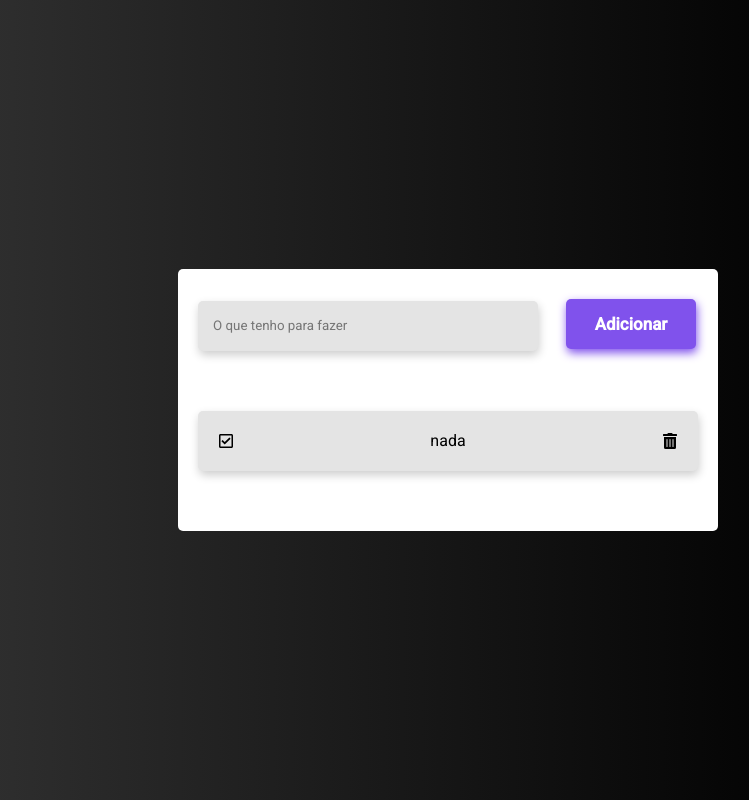
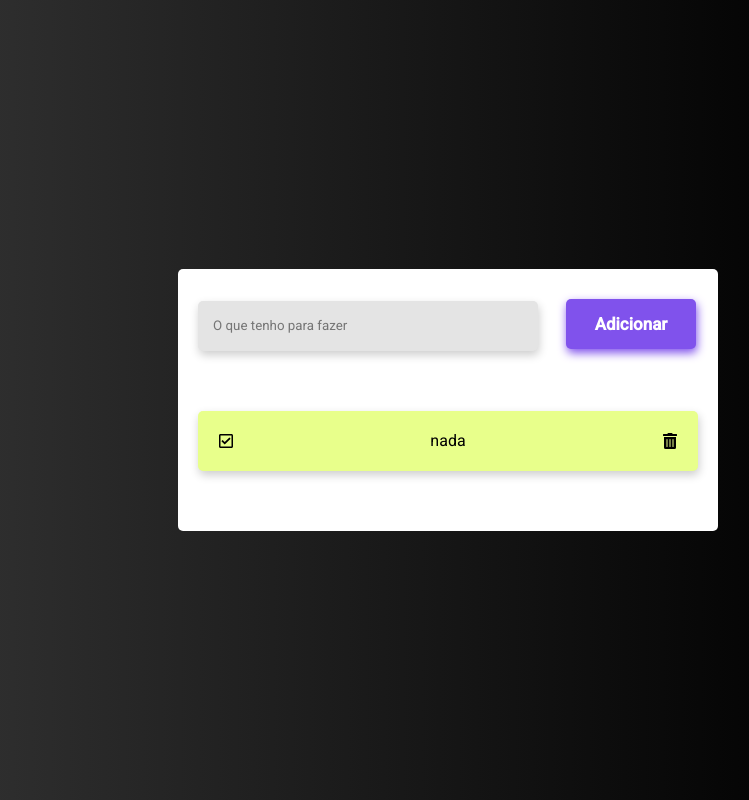
Before and after one commit to 011Jorge/to-do-list, a React (Vite) app: page / in a window 1280 px wide. Shown: the whole page, without its empty margins (192-941 px from the left). Built offline with nearby package versions, Linux system fonts and the light colour scheme.

Commit message:
:lipstick: Changing color of completed tasks

```diff
--- a/src/App.jsx
+++ b/src/App.jsx
@@ -6,7 +6,9 @@ import { FaTrashAlt, FaRegCheckSquare } from "react-icons/fa";
 import { Container, ContainerItems, Input, Button, ListItems } from "./styles";
 
 function App() {
-  const [list, setList] = useState([{ id: uuid(), task: "nada" }]);
+  const [list, setList] = useState([
+    { id: uuid(), task: "nada", finished: true },
+  ]);
   const [task, setTask] = useState("");
 
   function writingTask(e) {
@@ -14,7 +16,15 @@ function App() {
   }
 
   function addTask() {
-    setList([...list, { id: uuid(), task }]);
+    setList([...list, { id: uuid(), task, finished: false }]);
+  }
+
+  function finishTask(id) {
+    const newList = list.map((item) =>
+      item.id === id ? { ...item, finished: !item.finished } : item
+    );
+
+    setList(newList);
   }
 
   return (
@@ -24,9 +34,9 @@ function App() {
         <Button onClick={addTask}>Adicionar</Button>
         <ul>
           {list.map((item) => (
-            <ListItems>
-              <FaRegCheckSquare />
-              <li key={item.id}>{item.task}</li>
+            <ListItems isFinished={item.finished} key={item.id}>
+              <FaRegCheckSquare onClick={() => finishTask(item.id)} />
+              <li>{item.task}</li>
               <FaTrashAlt />
             </ListItems>
           ))}
--- a/src/styles.js
+++ b/src/styles.js
@@ -53,7 +53,7 @@ export const ListItems = styled.div`
 
   width: 500px;
   height: 60px;
-  background: #e4e4e4;
+  background: ${(props) => (props.isFinished ? "#E8FF8B" : "#E4E4E4")};
   box-shadow: 1px 4px 10px rgba(0, 0, 0, 0.2);
   border-radius: 5px;
   margin-bottom: 30px;
```
